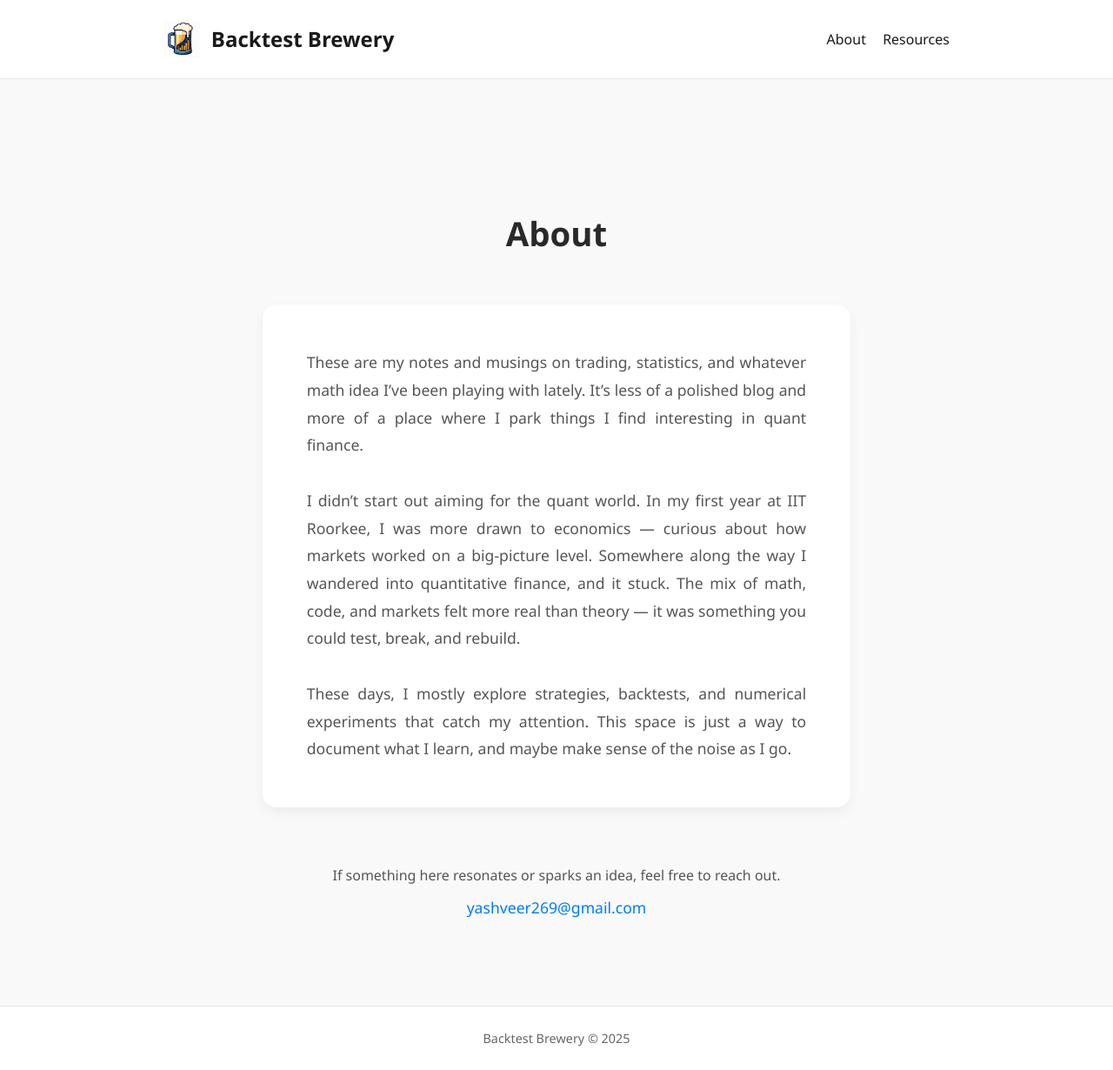
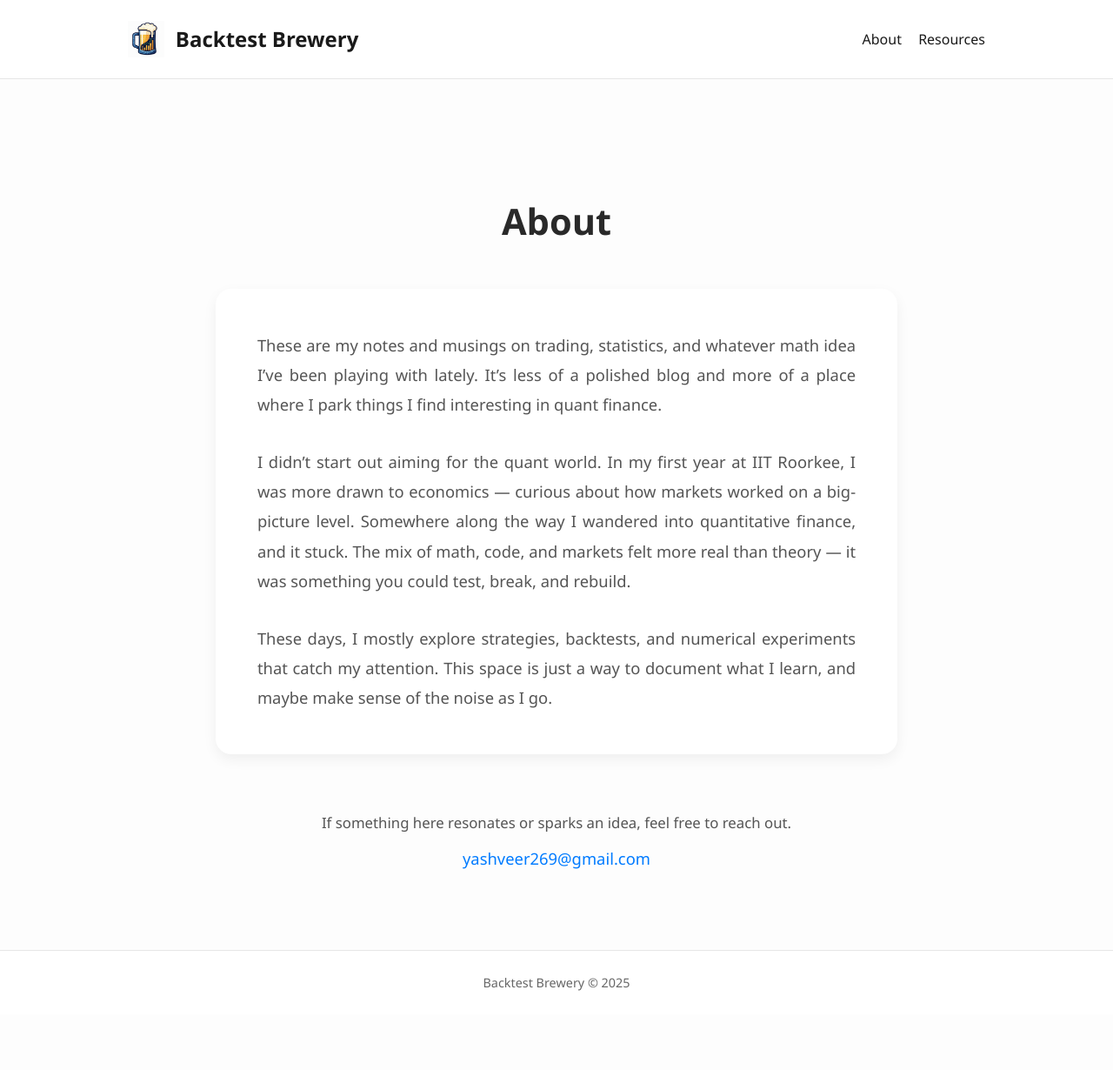
Before and after one commit to backtestbrewery/backtestbrewery.github.io, a Jekyll site: the page built from about.html, in a window 1280 px wide. Shown: the whole page at 87% size. Built offline with Jekyll 4.4.1, drawn with Linux system fonts in a browser that asks for light colours; after the commit the page ends 1166 px from its top, so only the background shows below that.

Commit message:
Update about.html

```diff
--- a/about.html
+++ b/about.html
@@ -33,36 +33,45 @@ title: About | Backtest Brewery
   --accent: #007bff;
 }
 
-.container {
-  max-width: 1000px; /* match index */
-  margin: 0 auto;
-  padding: 0 3rem; /* match index */
+body {
+  background: var(--background);
+  color: var(--text-primary);
+  line-height: 1.75;
 }
 
+.container {
+  max-width: 1050px;
+  margin: 0 auto;
+  padding: 0 2rem;
+}
+
+/* Section */
 .about-section {
-  padding: 7rem 2rem 6rem; /* similar spacing as index hero/content */
+  padding: 6.5rem 2rem 5.5rem;
 }
 
 .about-section h1 {
-  font-size: 2.4rem;
-  margin-bottom: 3rem;
+  font-size: 2.6rem;
+  margin-bottom: 3.2rem;
   color: var(--text-primary);
   text-align: center;
+  line-height: 1.3;
 }
 
+/* Card */
 .about-card {
   background: #fff;
-  padding: 3.2rem; /* match post-card internal spacing */
-  border-radius: 16px;
-  box-shadow: 0 6px 14px rgba(0,0,0,0.05);
+  padding: 3rem;
+  border-radius: 18px;
+  box-shadow: 0 6px 16px rgba(0,0,0,0.06);
   margin: 0 auto 4rem auto;
 }
 
 .about-card p {
-  font-size: 1.1rem;
+  font-size: 1.15rem;
   margin-bottom: 2rem;
   color: var(--text-secondary);
-  line-height: 1.8;
+  line-height: 1.85;
   text-align: justify;
 }
 
@@ -70,23 +79,24 @@ title: About | Backtest Brewery
   margin-bottom: 0;
 }
 
+/* Contact */
 .contact-me {
   text-align: center;
   margin-top: 4rem;
 }
 
 .contact-me p {
-  font-size: 1rem;
+  font-size: 1.05rem;
   color: var(--text-secondary);
-  margin-bottom: 0.5rem;
+  margin-bottom: 0.7rem;
 }
 
 .contact-link {
-  font-size: 1.1rem;
+  font-size: 1.15rem;
   font-weight: 500;
   color: var(--accent);
   text-decoration: none;
-  transition: color 0.2s ease;
+  transition: color 0.25s ease;
 }
 
 .contact-link:hover {
@@ -94,13 +104,39 @@ title: About | Backtest Brewery
   text-decoration: underline;
 }
 
-@media (max-width: 768px) {
-  .container {
-    padding: 0 1.5rem;
+/* Responsive */
+@media (max-width: 992px) {
+  .about-section h1 {
+    font-size: 2.2rem;
   }
   .about-card {
-    padding: 2.5rem;
+    padding: 2.4rem;
+  }
+  .about-card p {
+    font-size: 1.05rem;
+    line-height: 1.8;
+  }
+}
+
+@media (max-width: 600px) {
+  .about-section {
+    padding: 4.5rem 1rem 3.5rem;
+  }
+  .about-section h1 {
+    font-size: 1.9rem;
+  }
+  .about-card {
+    padding: 1.8rem;
+    border-radius: 14px;
     margin-bottom: 3rem;
+  }
+  .about-card p {
+    font-size: 1rem;
+    line-height: 1.7;
+    text-align: left; /* easier to read on mobile */
+  }
+  .contact-link {
+    font-size: 1.05rem;
   }
 }
 </style>
```
